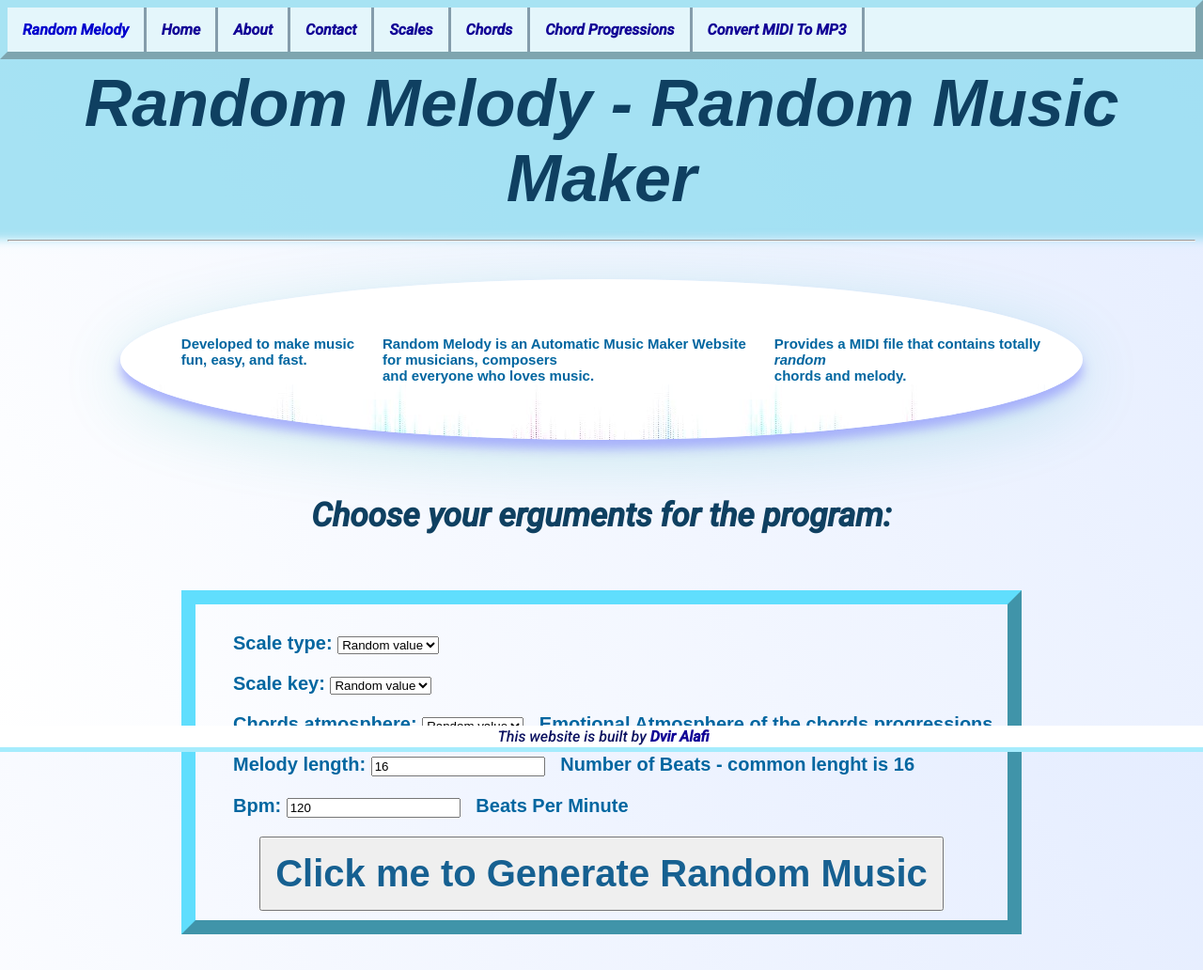
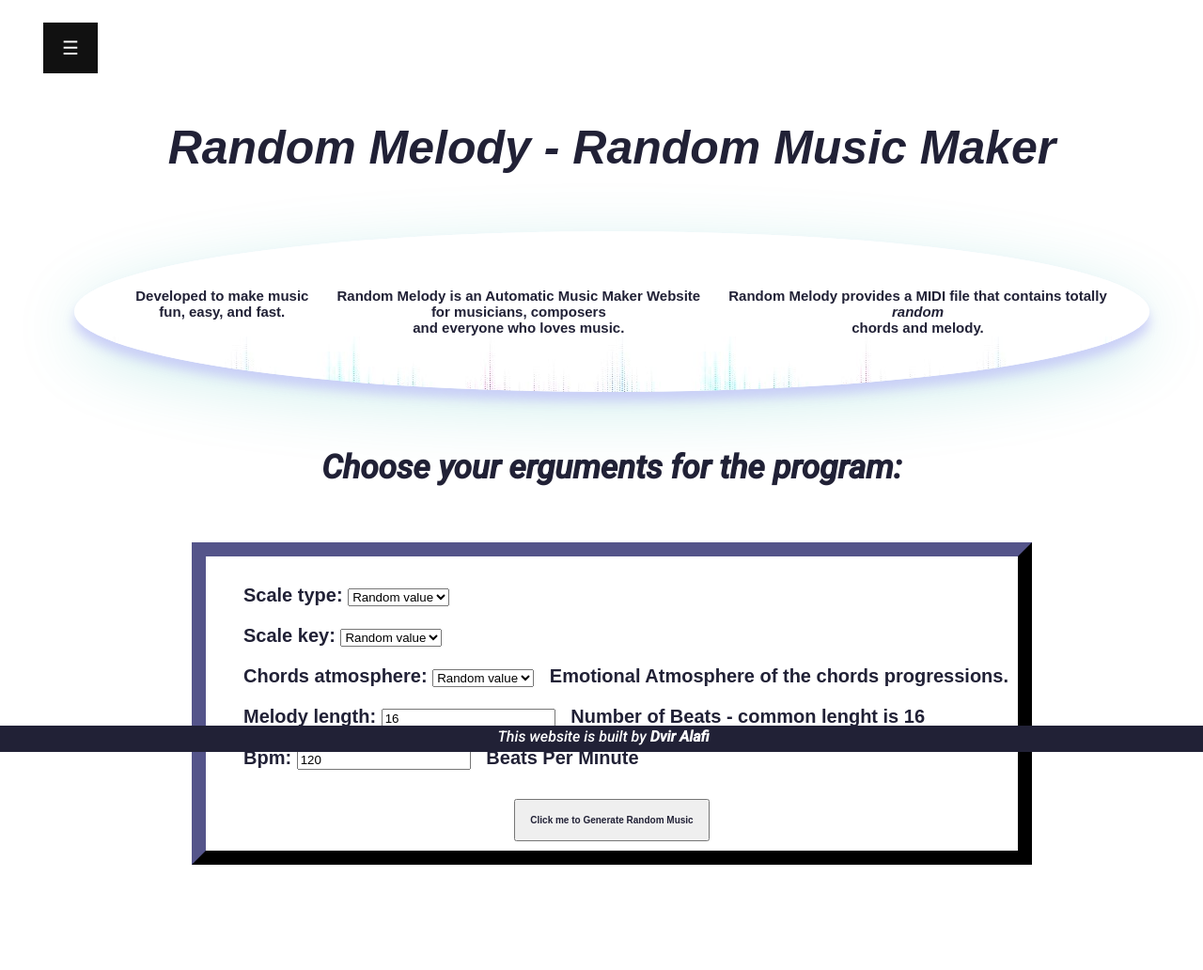
Before and after one commit to dviralfi/RandomMelodySite, a Django app: page / in a window 1280 px wide. Shown: the whole page at 94% size. After the commit the page ends 920 px from the top, so only its background shows below. Run offline with Django 3.2, Linux system fonts and the light colour scheme; some web fonts are replaced.

Commit message:
changing general looks, add nav-bar, overall optimization

```diff
--- a/RandomMelodySite/settings.py
+++ b/RandomMelodySite/settings.py
@@ -25,7 +25,7 @@ SECRET_KEY = 'django-insecure-4dtbtoty^)#@2l!nwvfr_o4tj!&s4zx5txdl*ogi#qczrmx6!4
 # SECURITY WARNING: don't run with debug turned on in production!
 DEBUG = True
 
-ALLOWED_HOSTS = []
+ALLOWED_HOSTS = ["localhost", "127.0.0.1",]
 
 
 # Application definition
--- a/mainapp/forms.py
+++ b/mainapp/forms.py
@@ -1,5 +1,10 @@
 from django import forms
-from RandomMelody.RandoMMelodyGenerator import ATMOSPHERE_DICT, SCALES_DICT,CHROMATIC_KEYS
+from random_melody_module import random_melody_generator
+
+ATMOSPHERE_DICT = random_melody_generator.ATMOSPHERE_DICT
+CHROMATIC_KEYS = random_melody_generator.CHROMATIC_KEYS
+SCALES_DICT = random_melody_generator.SCALES_DICT
+
 
 HTML_SPACE = '&nbsp;'
 midi_file_path_help_text = HTML_SPACE+HTML_SPACE+'Path to save the Midi file.'
--- a/mainapp/static/mainapp/css/homepage-styles.css
+++ b/mainapp/static/mainapp/css/homepage-styles.css
@@ -1,23 +1,49 @@
 .home-description{
 
-    background-image: url('../images/bgimg22.jpg') ;
+    background-image: url('../images/bgimg.jpg') ;
 
     background-repeat: repeat-x;
 
     /*background: linear-gradient(135deg, rgb(49, 173, 255),#9cd8ff) fixed;*/
-    position: relative;
+    position:relative;
     display: flex;
     border-radius:55%;
     width: fit-content;
     margin: 0 auto;
-    margin-top: 40px;
+
+    margin-top: 60px;
     margin-bottom: 60px;
 
-
+    text-align: center;
     padding: 40px;
 
-    box-shadow: 0 10px 12px 0 rgba(156, 161, 253, 0.795),0 17px 70px 0 rgba(12, 170, 162, 0.19) ;
+    box-shadow: 0 10px 12px 0 rgba(196, 199, 248, 0.795),0 17px 70px 0 rgba(12, 170, 162, 0.19) ;
 }
+
+
+
+
+/* On smaller screens, where height is less than 450px, change the width of some classes */
+@media screen and (max-width: 500px) {
+
+    .home-description{
+    box-shadow:none;
+    background-image: none;
+    text-align: center;
+
+}
+
+
+
+    #description1{display:none;}
+    #description2{display:none;}
+    #description3{font-size: 25px;
+        color: #444;}
+
+}
+
+
+
 
 .home-description>a>p{
     margin-left: 20px;
@@ -29,7 +55,7 @@
 .home-description>a>p:hover{
 
     cursor: pointer;
-    font-size: 20px;
+    color: #ff0040;
 }
 
 .home-description>a{
@@ -41,5 +67,5 @@
 .input-args-chices{
     text-align: center;
     font-size: 40px;
-    color: rgb(0, 0, 102);
+    color:#444;
 }
--- a/mainapp/static/mainapp/css/main-styles.css
+++ b/mainapp/static/mainapp/css/main-styles.css
@@ -5,8 +5,9 @@ body{
     /*background: linear-gradient(35deg, #CCFFFF,#85a9f7b7) fixed;*/
     /*background: linear-gradient(35deg, #ffffff,#c1d5ff) fixed;*/
 
-    background: linear-gradient(60deg, #ffffff,#e5edff) fixed;
+    background: white fixed;
     /*background: linear-gradient(60deg, #ddf2ff,#b9cfff) fixed; ORIGINAL */
+    margin-left: 30px;
 
 
 }
@@ -14,28 +15,21 @@ body{
 h1{
     font-family: 'Zen Kaku Gothic Antique', sans-serif;
     font-style: italic;
-    font-size:70px;
+    font-size:50px;
+    top: 0;
+    color: #212136;
     text-align:center;
-    color: rgb(15, 64, 97);
-    margin-top:70px;
-    margin-bottom: 25px;
 
-    box-shadow: 0px 0px 10px 25px rgba(147, 221, 241, 0.808) ;
-    background-color: rgba(147, 221, 241, 0.808);
 
-    transition: 1s;
+
+    background-color: white;
     }
 
-h1:hover{
-    font-size:65px;
-    color: rgb(0, 40, 116);
-    background-color: rgba(208, 242, 252, 0.808);
-    box-shadow: 0px 0px 10px 25px rgba(193, 241, 255, 0.808);
-}
 
 h2,h3{
     font-size:35px;
-    color: rgb(15, 64, 97);
+
+    color: #212136;
     text-align: center;
     left:0;
     right: 0;
@@ -45,23 +39,24 @@ h2,h3{
 h4, h5, h6{
     font-size:20px;
     margin-left: 25px;
-    color: rgb(22, 80, 119);
+    color: #212136;
 
 }
 
 a{
     text-decoration: none;
-    color: rgb(17, 2, 150);
+    color: white;
     font-weight: 600;
 }
 
 h2 > a:hover{
-    color: rgba(8, 0, 75, 0.815);
+    color: #212136;
 }
+
 p{
     font-size: 20px;
     margin-left: 30px;
-    color: rgb(1, 102, 160);
+    color: #212136;
     font-family: 'Zen Kaku Gothic Antique', sans-serif;
 
 }
@@ -83,13 +78,12 @@ footer{
     margin: 0 auto;
     left: 0;
     bottom: 0;
-    border-bottom: 5px solid #53dafc85;
+    border-bottom: 5px solid #212136;
 
     padding: 2px;
 
-
-    background-color: white;
-    color: rgb(12, 18, 97);
+    background-color: #212136;
+    color: white;
     text-align: center;
     max-width: 100%;
 
@@ -97,14 +91,7 @@ footer{
 }
 
 
-footer:hover{
-    bottom: 3px;
-    max-width: 100%;
-    padding: 2px;
 
-    background-color: #b9f0fda1;
-    border-bottom: 10px solid #53dafc85;
-}
 
 nav ul {
     z-index: 9;
@@ -116,20 +103,20 @@ nav ul {
     background-color: white;
     margin: 0;
     padding: 0;
+
     /*
     padding: 10px 10px 10px 30px;
     width: 100%;
     margin: 0px;
     */
-    border: 8px dotted rgba(147, 221, 241, 0.808) ;
-    border-style:outset;
+
 
 }
 
 nav li {
 
     float: left;
-    border-right: 3px solid rgba(72, 100, 122, 0.61);
+    border-right: 1px solid gray;
     /*
     width: 100%;
     display: inline;
@@ -139,7 +126,7 @@ nav li {
 
 nav li a {
     display: block;
-    color: rgb(17, 2, 150);
+    color: #E94E75;
     text-align: center;
     padding: 14px 16px;
     text-decoration: none;
@@ -147,42 +134,44 @@ nav li a {
   }
 
 nav li a:hover{
-    background-color: rgba(147, 221, 241, 0.808);
+    color: #ff0040;
   }
 
-
+/*
 nav ul:hover{
 
-    box-shadow: 100px 100px 100px 100px rgba(222, 244, 250, 0.808) inset;
+    box-shadow: 100px 100px 100px 100px lightblue inset;
 
 }
+*/
 
-#site-name:hover{
-
-    background-color: initial;
-    color: black;
-    font-size: 18px;
-
-}
 #site-name{
-    transition: 1s;
-    color: mediumblue;
+    font-size: 31px;
 }
 
 
 form{
-
     display: -ms-inline-flexbox;
     padding: 10px;
     text-align: center;
     top: 30px;
-    border: 15px solid #60defd;
+    border: 15px solid #212136;
     border-style:outset;
-    color: rgb(50, 108, 231);
+    color: #ff0040;;
     position: relative;
     width: fit-content;
     margin: auto;
 }
+
+
+  /* On smaller screens, where height is less than 450px, change the width of some classes */
+  @media screen and (max-width: 450px) {
+    form {width:70%;}
+    .generate-file-button{ font-size: 5px;}
+
+
+  }
+
 
 label{
 
@@ -196,29 +185,24 @@ input{
 
 .generate-file-button{
 
-    width: fit-content;
-    color: rgb(22, 96, 145);
+
+
+    color: #212136;
     font-weight: 600;
     padding: 15px;
     text-align: center;
-
-    font-size: 40px;
-
-    margin-bottom: 80px;
-    margin: auto;
-
-    transition:0.7s;
+    bottom: 20%;
+    font-size: 10px;
+    transition: ease-in-out;
 
 }
 
 .generate-file-button:hover{
 
 
-    background-color: rgba(#60defd,0.7);
+    background-color: rgba(#212136,0.7);
     border: none;
-    padding: 30px;
-
-    text-align: center;
+    font-size: 30px;
 
     cursor: pointer;
     box-shadow: 0 4px 16px 0 rgba(0,0,0,0.24),0 17px 50px 0 rgba(0,0,0,0.19);
@@ -226,7 +210,7 @@ input{
 }
 
 hr{
-    color: rgb(24, 51, 82);
+    color: #212136;
 }
 
 .logo-images{
@@ -250,8 +234,8 @@ hr{
     font-weight: 600;
     font-size:35px;
     text-align:center;
-    text-shadow: 2px 1px rgb(143, 154, 255);
-    color: rgba(15, 64, 97, 0.767);
+    text-shadow: 2px 1px lightblue;
+    color: #212136;
 
 }
 
@@ -259,7 +243,7 @@ hr{
 .oval-button{
     width: fit-content;
     margin: auto;
-    background-color: rgba(28, 134, 255, 0.712);
+    background-color: #212136;
     border: none;
     color: white;
     padding: 30px;
@@ -294,7 +278,7 @@ img:hover {
 .django-form>form{
     text-align: left;
     font-weight: bold;
-    color: blue;
+    color: rgb(255, 255, 255);
 }
 
 
--- /dev/null
+++ b/mainapp/static/mainapp/css/navbar-styles.css
@@ -0,0 +1,61 @@
+.sidebar {
+  position: relative;
+
+    height: 100%;
+    width: 0;
+    position: fixed;
+    z-index: 1;
+    top: 0;
+    left: 0;
+    background-color: #111;
+    overflow-x: hidden;
+    transition: 0.5s;
+    padding-top: 60px;
+  }
+
+  .sidebar a {
+    padding: 8px 8px 8px 32px;
+    text-decoration: none;
+    font-size: 25px;
+    color: #818181;
+    display: block;
+    transition: 0.3s;
+  }
+
+  .sidebar a:hover {
+    color: #f1f1f1;
+  }
+
+  .sidebar .closebtn {
+    position: absolute;
+    top: 0;
+    right: 15px;
+    font-size: 36px;
+
+  }
+
+  .openbtn {
+
+    margin-right:0;
+    font-size: 20px;
+    cursor: pointer;
+    background-color: #111;
+    color: white;
+    padding: 15px 20px;
+    border: none;
+  }
+
+  .openbtn:hover {
+    background-color: #444;
+  }
+
+  #main {
+    transition: margin-left .5s;
+    padding: 16px;
+  }
+
+  /* On smaller screens, where height is less than 450px, change the style of the sidenav (less padding and a smaller font size) */
+  @media screen and (max-height: 450px) {
+    .sidebar {padding-top: 15px;}
+    .sidebar a {font-size: 18px;}
+  }
--- a/mainapp/templates/base.html
+++ b/mainapp/templates/base.html
@@ -8,6 +8,9 @@
 
     <!--Importing CSS file -->
     <link rel="stylesheet" type="text/css" href="{% static 'mainapp/css/main-styles.css' %}">
+    <link rel="stylesheet" type="text/css" href="{% static 'mainapp/css/navbar-styles.css' %}">
+
+
 
 
     {% block extra_css %}
@@ -31,18 +34,54 @@
     <title>Random Melody</title>
 
 
+
+
+
+
 </head>
 
 <body>
+     <!--The Navigation Bar -->
+    <div  id="mySidebar" class="sidebar">
+
+                <a href="javascript:void(0)" class="closebtn" onclick="closeNav()">×</a>
+                <a href="{% url 'home' %}" id="site-name">Random Melody</a>
+                <a href="{% url 'home' %}">Home</a>
+                <a href="{% url 'about' %}">About</a>
+                <a href="{% url 'contact' %}">Contact</a>
+                <a href="{% url 'scales' %}">Scales</a>
+                <a href="{% url 'chords' %}">Chords</a>
+                <a href="{% url 'chordprogs' %}">Chord Progressions</a>
+                <a href="{% url 'convertmidi' %}">Convert MIDI To MP3</a>
+    </div>
+
+
+    <div id="main">
+        <button class="openbtn" onclick="openNav()">☰</button>
+    </div>
+
+
+      <script>
+        function openNav() {
+          document.getElementById("mySidebar").style.width = "250px";
+          document.getElementById("main").style.marginLeft = "250px";
+        }
+
+        function closeNav() {
+          document.getElementById("mySidebar").style.width = "0";
+          document.getElementById("main").style.marginLeft= "0";
+        }
+        </script>
 
 
 
-     <!--The Navigation Bar -->
-    <div id="navbar">
-        {% block  navbar %}
+                <!--
 
-        <nav>
-            <ul>
+         <div id="navbar">
+                    {% block  navbar %}
+                <nav>
+                    <ul>
+
                 <li><a href="{% url 'home' %}" id="site-name">Random Melody</a></li>
                 <li><a href="{% url 'home' %}">Home</a></li>
                 <li><a href="{% url 'about' %}">About</a></li>
@@ -51,23 +90,23 @@
                 <li><a href="{% url 'chords' %}">Chords</a></li>
                 <li><a href="{% url 'chordprogs' %}">Chord Progressions</a></li>
                 <li><a href="{% url 'convertmidi' %}">Convert MIDI To MP3</a></li>
+                    {% endblock %}
+                </ul>
+            </nav>
+        </div>
+                -->
 
 
 
-            </ul>
-        </nav>
-        {% endblock %}
-    </div>
-
-    <!--The Main Header -->
+                <!--The Main Header -->
     <div id="mainheader">
          {% block  mainheader %}
             <a href="{% url 'home' %}">
                 <h1>Random Melody - Random Music Maker</h1>
 
             </a>
-            <hr>
-        {% endblock %}
+
+            {% endblock %}
     </div>
 
     <!--The Rest of the Content -->
@@ -88,6 +127,14 @@
         {% endblock%}
     </div>
 
+
+
+
+
+
 </body>
 
+
+
+
 </html>
--- a/mainapp/templates/convertmidi.html
+++ b/mainapp/templates/convertmidi.html
@@ -2,6 +2,7 @@
 
 {% block content %}
 <h2>Convert MIDI to MP3</h2>
+<h3 style="color:red;font-size:70px;">Sorry - Curentlly Not Available !!! </h3>
 
         <form action="#" style="font-size:30px;">
 
--- a/mainapp/templates/home.html
+++ b/mainapp/templates/home.html
@@ -27,7 +27,7 @@
             {{ random_arg_choices_form.as_p }}
 
             <div class="input-args-chices">
-                <input class="generate-file-button" type="submit" value = "Click me to Generate Random Music">
+                <input class="generate-file-button" type="submit" value = "Click me to Generate Random Music" form="random_arg_choices">
             </div>
         </form>
 
@@ -43,22 +43,22 @@
 
 
             <a href="/about">
-            <p>
+            <p id="description1">
             Developed to make music<br>fun, easy, and fast.
             </p>
             </a>
 
 
             <a href="/about">
-            <p>
+            <p id="description2">
             <strong>Random Melody</strong> is an Automatic Music Maker Website<br> for
             musicians, composers <br>and everyone who loves music.
             </p>
             </a>
 
             <a href="/about">
-            <p>
-            Provides a MIDI file that contains totally<br> <i>random</i> <br><strong>chords</strong> and <strong>melody.</strong>
+            <p id="description3">
+            Random Melody provides a MIDI file that contains totally<br> <i>random</i> <br><strong>chords</strong> and <strong>melody.</strong>
             </p>
             </a>
     </div>
--- a/mainapp/views.py
+++ b/mainapp/views.py
@@ -1,22 +1,20 @@
 from random import choice
-import random
 from django import forms
 
 from django.http import request
 from django.http.response import Http404
 from django.shortcuts import HttpResponse, redirect, render
 
-import sys,os
+from random_melody_module import random_melody_generator #from the package import the module
 
-sys.path.insert(0, os.path.dirname(os.getcwd())) # this is temporarily solution. # Adding the Folder that contains the RandomMelodyGenerator to the system path . never found better solution :/
-
-from RandomMelody import RandoMMelodyGenerator
-from RandomMelody.RandoMMelodyGenerator import (ATMOSPHERE_DICT,
-                                                CHROMATIC_KEYS, SCALES_DICT)
 from RandomMelodySite.settings import BASE_DIR, MAINAPP_NAME, STATIC_URL
 
 from .forms import RandomArgsChoose,AtmosForm
 
+
+ATMOSPHERE_DICT = random_melody_generator.ATMOSPHERE_DICT
+CHROMATIC_KEYS = random_melody_generator.CHROMATIC_KEYS
+SCALES_DICT = random_melody_generator.SCALES_DICT
 
 def home(request):
 
@@ -41,15 +39,15 @@ def chords(request):
         chord_note = request.POST.get('Notes', None)
         chord_type = request.POST.get('Types', None)
 
-        chromatic_keys = RandoMMelodyGenerator.CHROMATIC_KEYS
+        chromatic_keys = random_melody_generator.CHROMATIC_KEYS
 
-        chord_notes = RandoMMelodyGenerator.get_chord_notes_by_note_and_type(chord_note,chord_type)
+        chord_notes = random_melody_generator.get_chord_notes_by_note_and_type(chord_note,chord_type)
 
         try:
             context = {
                 "chromatic_keys":chromatic_keys,
-                "chord_types":list(RandoMMelodyGenerator.CHORDS_SEQUENCE_DICT.keys()),
-                "chord_seqs":RandoMMelodyGenerator.CHORDS_SEQUENCE_DICT.values(),
+                "chord_types":list(random_melody_generator.CHORDS_SEQUENCE_DICT.keys()),
+                "chord_seqs":random_melody_generator.CHORDS_SEQUENCE_DICT.values(),
 
                 "chord_notes":chord_notes,
                 "chord_note":chord_note,
@@ -63,9 +61,9 @@ def chords(request):
     else:
         context = {
 
-        "chromatic_keys":RandoMMelodyGenerator.CHROMATIC_KEYS,
-        "chord_types":RandoMMelodyGenerator.CHORDS_SEQUENCE_DICT.keys(),
-        "chord_seqs":RandoMMelodyGenerator.CHORDS_SEQUENCE_DICT.values(),
+        "chromatic_keys":random_melody_generator.CHROMATIC_KEYS,
+        "chord_types":random_melody_generator.CHORDS_SEQUENCE_DICT.keys(),
+        "chord_seqs":random_melody_generator.CHORDS_SEQUENCE_DICT.values(),
 
                   }
         return render(request, 'chords.html',context)
@@ -100,7 +98,7 @@ def generatemidifile(request):
 
             django_midi_files_path = str(BASE_DIR)+"/"+str(MAINAPP_NAME)+str(STATIC_URL)+str(MAINAPP_NAME)+"/MidiFiles"
 
-            path =  RandoMMelodyGenerator.main(
+            path =  random_melody_generator.main(
                 midi_file_path = django_midi_files_path,chords_atmosphere=chords_atmosphere,
                 scale_key=scale_key,scale_type=scale_type)
             name = path.split("/")[-1]
@@ -125,23 +123,23 @@ def scales(request):
 
     if request.method == 'POST':
 
-        chromatic_keys = RandoMMelodyGenerator.CHROMATIC_KEYS
-        types = RandoMMelodyGenerator.SCALES_DICT.keys
+        chromatic_keys = random_melody_generator.CHROMATIC_KEYS
+        types = random_melody_generator.SCALES_DICT.keys
 
         scale_key = request.POST.get('Keys', None)
         scale_type = request.POST.get('Types', None)
 
-        scale_notes = RandoMMelodyGenerator.get_scale_notes(scale_key,scale_type)
-        roman_letters_value_dict = RandoMMelodyGenerator.ROMAN_LETTERS_VALUE_DICT
+        scale_notes = random_melody_generator.get_scale_notes(scale_key,scale_type)
+        roman_letters_value_dict = random_melody_generator.ROMAN_LETTERS_VALUE_DICT
 
 
-        chords_dict = RandoMMelodyGenerator.get_chords_of_scale(scale_key,scale_type)
+        chords_dict = random_melody_generator.get_chords_of_scale(scale_key,scale_type)
 
         chords_type_in_scales_dict = {}
         if scale_type.find("minor") > 0 or scale_type.find("minor") == 0:
-            chords_types_list = RandoMMelodyGenerator.MINOR_CHORDS_TYPES
+            chords_types_list = random_melody_generator.MINOR_CHORDS_TYPES
         else:
-            chords_types_list = RandoMMelodyGenerator.MAJOR_CHORDS_TYPES
+            chords_types_list = random_melody_generator.MAJOR_CHORDS_TYPES
 
         for c, type in enumerate(chords_types_list):
             chords_type_in_scales_dict[scale_notes[c]] = type
@@ -173,8 +171,8 @@ def scales(request):
 
     else: #  request.method == 'GET'...
 
-        chromatic_keys = RandoMMelodyGenerator.CHROMATIC_KEYS
-        types = RandoMMelodyGenerator.SCALES_DICT.keys()
+        chromatic_keys = random_melody_generator.CHROMATIC_KEYS
+        types = random_melody_generator.SCALES_DICT.keys()
 
         context = {
         "chromatic_keys":chromatic_keys,
@@ -204,12 +202,12 @@ def chordprogs(request):
                 scale_type = choice(list(SCALES_DICT.keys()))
 
             progression = ATMOSPHERE_DICT[atmosphere].split('-')
-            progression = [RandoMMelodyGenerator.ROMAN_LETTERS_VALUE_LIST.index(p.upper()) for p in progression]
-            scale_notes = RandoMMelodyGenerator.get_scale_notes(scale_key=scale_key,scale_type=scale_type)
+            progression = [random_melody_generator.ROMAN_LETTERS_VALUE_LIST.index(p.upper()) for p in progression]
+            scale_notes = random_melody_generator.get_scale_notes(scale_key=scale_key,scale_type=scale_type)
 
-            chords_dict = [RandoMMelodyGenerator.get_chord_notes_by_num(scale_notes,x) for x in progression ]
+            chords_dict = [random_melody_generator.get_chord_notes_by_num(scale_notes,x) for x in progression ]
 
-            #chords_type_list = [RandoMMelodyGenerator.CHORDS_TYPE_IN_SCALES_LIST[progression.index(t)+1] for t in progression]
+            #chords_type_list = [random_melody_generator.CHORDS_TYPE_IN_SCALES_LIST[progression.index(t)+1] for t in progression]
             #first_notes_list = [c[0] for c in chords_dict]
 
 
--- a/requirements.txt
+++ b/requirements.txt
@@ -3,3 +3,4 @@ Django==4.0.4
 MIDIUtil==1.2.1
 sqlparse==0.4.2
 tzdata==2022.1
+git+https://github.com/dviralfi/RandomMelody #My python module
```
Also changed, not shown: RandomMelodySite/wsgi.py (+7 -1 lines), mainapp/static/mainapp/images/bgimg.jpg (renamed from mainapp/static/mainapp/images/bgimg22.jpg), mainapp/static/mainapp/images/bgimg2.jpg (deleted), mainapp/static/mainapp/images/bgimg222.jpg (deleted).
